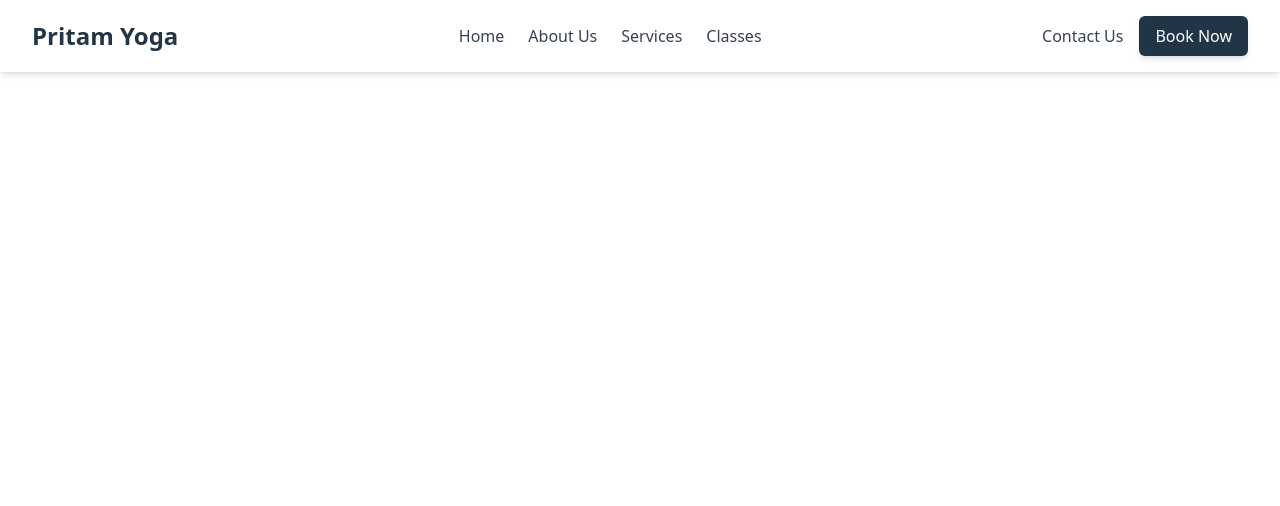
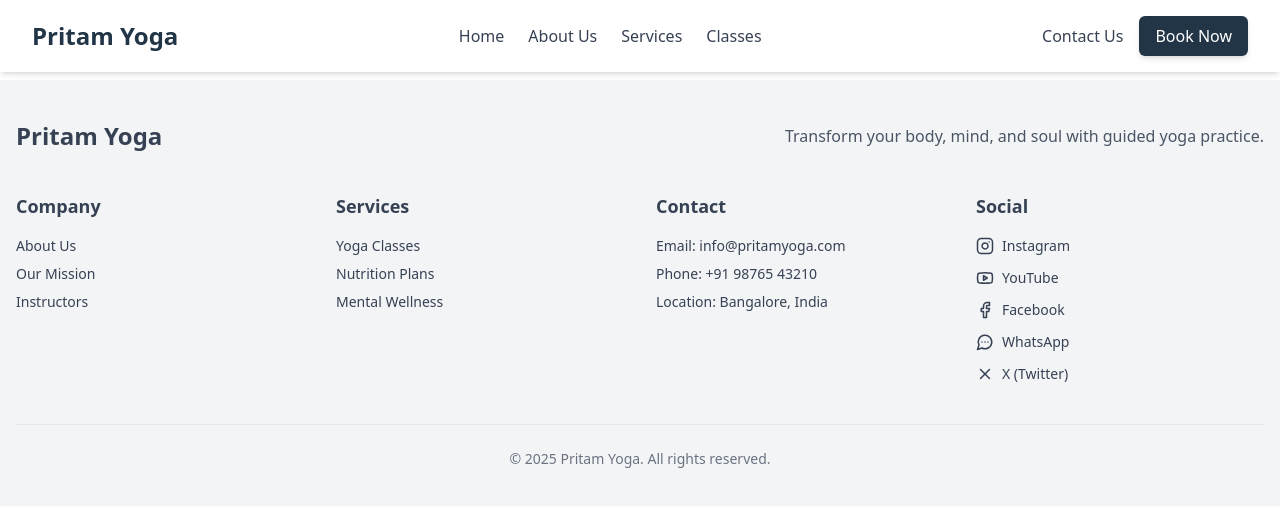
Before and after one commit to aarvi18/coach-pritam-yoga-instructor, a React (Vite) app: page / in a window 1280 px wide. Shown: the top 506 px of the page. Built offline with nearby package versions, Linux system fonts and the light colour scheme.

Commit message:
feat : added footer with all requried data

```diff
--- a/src/App.tsx
+++ b/src/App.tsx
@@ -1,9 +1,13 @@
 import React from 'react'
 import { Navbar } from './components/navbar'
+import { Footer } from './components/footer'
 
 const App: React.FC = () => {
   return (
-    <Navbar />
+    <>
+      <Navbar />
+      <Footer />
+    </>
   )
 }
 
--- /dev/null
+++ b/src/components/footer/Footer.tsx
@@ -0,0 +1,18 @@
+import React from 'react'
+import { FooterTop } from './FooterTop'
+import { FooterLinks } from './FooterLinks'
+import { FooterBottom } from './FooterBottom'
+
+const Footer: React.FC = () => {
+    return (
+        <footer className="bg-gray-100 text-gray-700 mt-20">
+            <div className="max-w-7xl mx-auto px-4 py-10 space-y-10">
+                <FooterTop />
+                <FooterLinks />
+                <FooterBottom />
+            </div>
+        </footer>
+    )
+}
+
+export default Footer
--- /dev/null
+++ b/src/components/footer/FooterBottom.tsx
@@ -0,0 +1,9 @@
+import React from 'react'
+
+export const FooterBottom: React.FC = () => {
+    return (
+        <div className="text-center text-sm text-gray-500 border-t border-gray-200 pt-6">
+            © {new Date().getFullYear()} Pritam Yoga. All rights reserved.
+        </div>
+    )
+}
--- /dev/null
+++ b/src/components/footer/FooterLinks.tsx
@@ -0,0 +1,59 @@
+import React from 'react'
+import {
+  Instagram,
+  Youtube,
+  Facebook,
+  X as Twitter,
+  MessageCircleMore,
+} from 'lucide-react'
+
+export const FooterLinks: React.FC = () => {
+  return (
+    <div className="grid grid-cols-1 md:grid-cols-4 gap-8 text-sm">
+      <div>
+        <h4 className="text-lg font-semibold mb-4">Company</h4>
+        <ul className="space-y-2">
+          <li>About Us</li>
+          <li>Our Mission</li>
+          <li>Instructors</li>
+        </ul>
+      </div>
+      <div>
+        <h4 className="text-lg font-semibold mb-4">Services</h4>
+        <ul className="space-y-2">
+          <li>Yoga Classes</li>
+          <li>Nutrition Plans</li>
+          <li>Mental Wellness</li>
+        </ul>
+      </div>
+      <div>
+        <h4 className="text-lg font-semibold mb-4">Contact</h4>
+        <ul className="space-y-2">
+          <li>Email: info@pritamyoga.com</li>
+          <li>Phone: +91 98765 43210</li>
+          <li>Location: Bangalore, India</li>
+        </ul>
+      </div>
+      <div>
+        <h4 className="text-lg font-semibold mb-4">Social</h4>
+        <ul className="space-y-3">
+          <li className="flex items-center gap-2 hover:text-primary cursor-pointer">
+            <Instagram size={18} /> Instagram
+          </li>
+          <li className="flex items-center gap-2 hover:text-primary cursor-pointer">
+            <Youtube size={18} /> YouTube
+          </li>
+          <li className="flex items-center gap-2 hover:text-primary cursor-pointer">
+            <Facebook size={18} /> Facebook
+          </li>
+          <li className="flex items-center gap-2 hover:text-primary cursor-pointer">
+            <MessageCircleMore size={18} /> WhatsApp
+          </li>
+          <li className="flex items-center gap-2 hover:text-primary cursor-pointer">
+            <Twitter size={18} /> X (Twitter)
+          </li>
+        </ul>
+      </div>
+    </div>
+  )
+}
--- /dev/null
+++ b/src/components/footer/FooterTop.tsx
@@ -0,0 +1,12 @@
+import React from 'react'
+
+export const FooterTop: React.FC = () => {
+    return (
+        <div className="flex flex-col md:flex-row items-center justify-between text-center md:text-left">
+            <h2 className="text-2xl font-bold">Pritam Yoga</h2>
+            <p className="text-gray-600 mt-4 md:mt-0">
+                Transform your body, mind, and soul with guided yoga practice.
+            </p>
+        </div>
+    )
+}
--- /dev/null
+++ b/src/components/footer/index.ts
@@ -0,0 +1,4 @@
+export { default as Footer } from './Footer'
+export { FooterTop } from './FooterTop'
+export { FooterLinks } from './FooterLinks'
+export { FooterBottom } from './FooterBottom'
```
